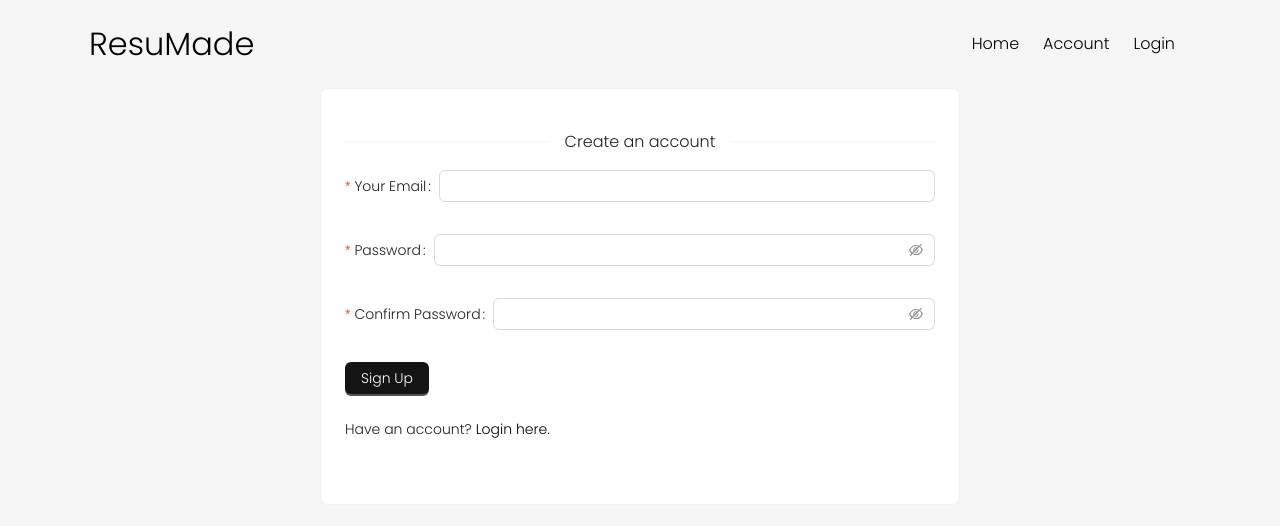
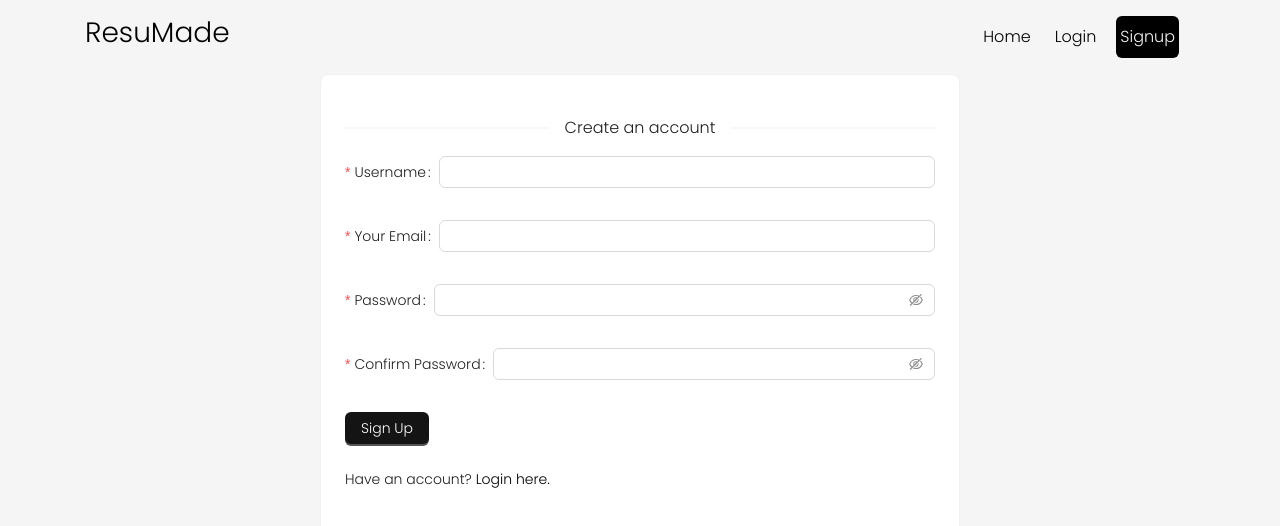
Before and after one commit to PeytonCast/ResuMade, a React (Create React App) app in the folder client/: page /signup in a window 1280 px wide. Shown: the top 526 px of the page. Built offline with nearby package versions, Linux system fonts and the light colour scheme; no server answers.

Commit message:
signup works, changed some styling for navbar, made certain links appear depending on login

```diff
--- a/client/src/components/Navbar.jsx
+++ b/client/src/components/Navbar.jsx
@@ -1,5 +1,6 @@
-import React from "react";
+import React, { useState } from "react";
 import { Link, useMatch, useResolvedPath } from "react-router-dom";
+import { Button, ConfigProvider } from "antd";
 import "./navbar.css";
 
 import Auth from "../utils/auth";
@@ -8,17 +9,30 @@ export default function Navbar() {
   return (
     <div className="container">
       <nav className="nav">
-        <Link to="/" className="site-title">
-          ResuMade
-        </Link>
+        <h3>ResuMade</h3>
         <ul>
           <CustomLink to="/">Home</CustomLink>
-          <CustomLink to="/dashboard">Account</CustomLink>
-          {/* if user is logged in show signout link*/}
+          {/* only show Account link if user logged in */}
           {Auth.loggedIn() ? (
-            <CustomLink onClick={Auth.logout}>Signout</CustomLink>
+            <CustomLink to="/dashboard">Account</CustomLink>
+          ) : (
+            ""
+          )}
+          {/* only show signout link if user logged in*/}
+          {Auth.loggedIn() ? (
+            <CustomLink onClick={Auth.logout} id="signout-link">
+              Signout
+            </CustomLink>
           ) : (
             <CustomLink to="/login">Login</CustomLink>
+          )}
+          {/* only show signup link if not logged in */}
+          {Auth.loggedIn() ? (
+            ""
+          ) : (
+            <CustomLink to="/signup" id="signup-link">
+              Signup
+            </CustomLink>
           )}
         </ul>
       </nav>
--- a/client/src/components/SignupForm.jsx
+++ b/client/src/components/SignupForm.jsx
@@ -14,16 +14,19 @@ import {
 
 import { useMutation } from "@apollo/client";
 import { ADD_USER } from "../utils/mutations";
+
 import Auth from "../utils/auth";
+
 import { useQuery } from "@apollo/client";
-
 import { QUERY_ME } from "../utils/queries";
 
 const SignupForm = (props) => {
   const { userData, loading } = useQuery(QUERY_ME);
   const [signup, { error, data }] = useMutation(ADD_USER);
 
+  // set initial form state
   const [signupFormData, setSignupFormData] = useState({
+    username: "",
     email: "",
     password: "",
   });
@@ -34,6 +37,7 @@ const SignupForm = (props) => {
     setSignupFormData({ ...signupFormData, [name]: value });
   };
 
+  // set state for alert
   const [showAlert, setShowAlert] = useState(false);
   useEffect(() => {
     if (error) {
@@ -45,21 +49,19 @@ const SignupForm = (props) => {
 
   // onFinish = onSubmit
   const onFinish = async (formData) => {
-    // console.log("Received values of form: ", formData);
-
     try {
       const { data } = await signup({
         variables: { ...formData },
       });
-      Auth.login(data.signup.token);
-
       console.log("userData", data);
+      Auth.login(data.addUser.token);
     } catch (e) {
       console.error(e);
     }
 
     // clear form values
     setSignupFormData({
+      username: "",
       email: "",
       password: "",
     });
@@ -74,7 +76,7 @@ const SignupForm = (props) => {
             <Alert
               type="error"
               message="Signup Error"
-              description="Something went wrong with your login credentials!"
+              description="Something went wrong with your credentials!"
               closable
             />
           )}
@@ -82,6 +84,18 @@ const SignupForm = (props) => {
             <p>Your account has been created!</p>
           ) : (
             <Form name="register" onFinish={onFinish}>
+              <Form.Item
+                name="username"
+                label="Username"
+                onChange={handleInputChange}
+                rules={[
+                  {
+                    required: true,
+                    message: "Please input your username!",
+                  },
+                ]}>
+                <Input />
+              </Form.Item>
               <Form.Item
                 name="email"
                 label="Your Email"
--- a/client/src/components/navbar.css
+++ b/client/src/components/navbar.css
@@ -12,11 +12,11 @@
 
 .nav {
   color: rgb(0, 0, 0);
-  display: flex;
   justify-content: space-between;
   align-items: stretch;
   gap: 2rem;
   padding: 0 1rem;
+  width: 100%;
 }
 
 .site-title {
@@ -29,10 +29,11 @@
   list-style: none;
   display: flex;
   gap: 1rem;
+  color: black;
 }
 
 .nav a {
-  color: inherit;
+  color: black;
   text-decoration: none;
   height: 100%;
   display: flex;
@@ -47,6 +48,22 @@
 
 .nav li:hover {
   background-color: rgb(235, 235, 235);
+  text-decoration: none;
+  color: black;
+}
+
+#signup-link {
+  background-color: black;
+  text-underline-offset: 4px;
+  border-radius: 6px;
+  color: rgb(245, 245, 245);
+}
+
+#signout-link {
+  background-color: black;
+  text-underline-offset: 4px;
+  border-radius: 6px;
+  color: rgb(245, 245, 245);
 }
 
 @media (max-width: 640px) {
```
